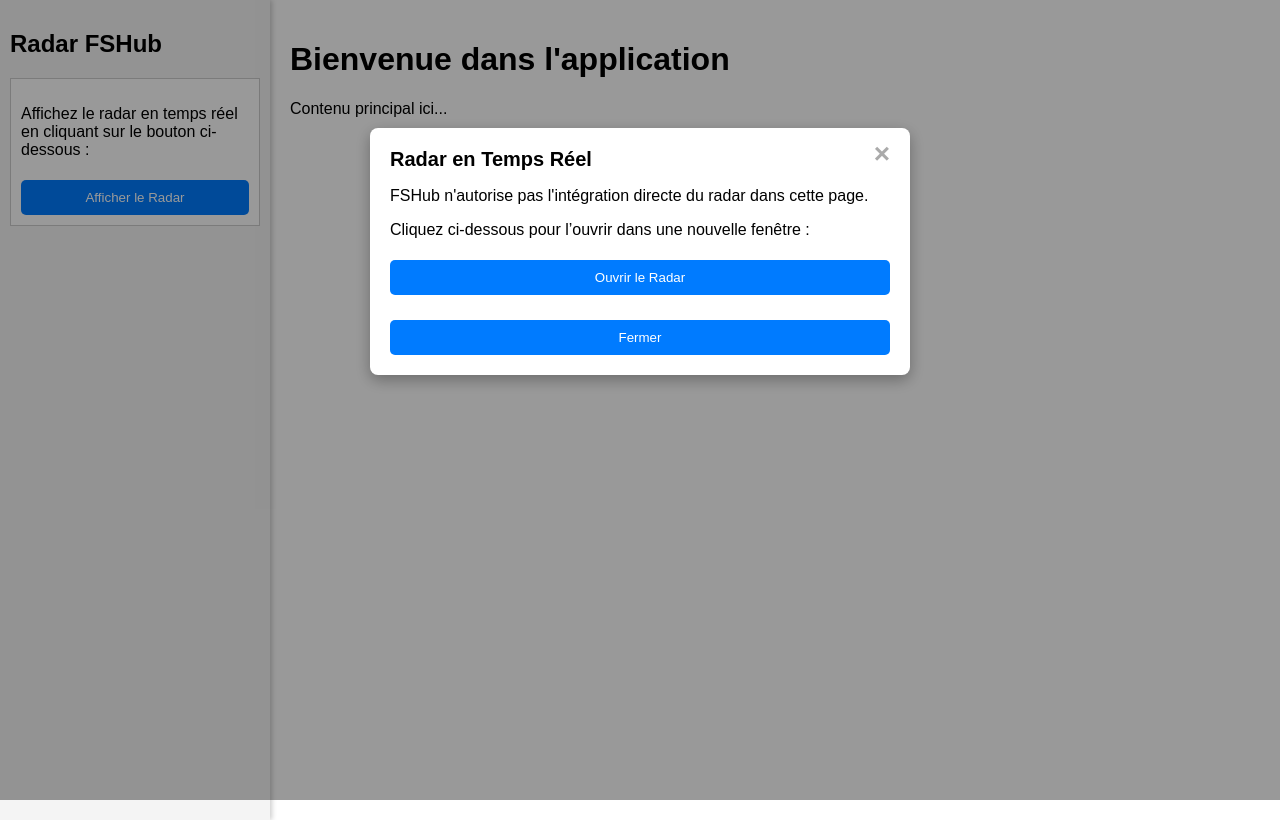
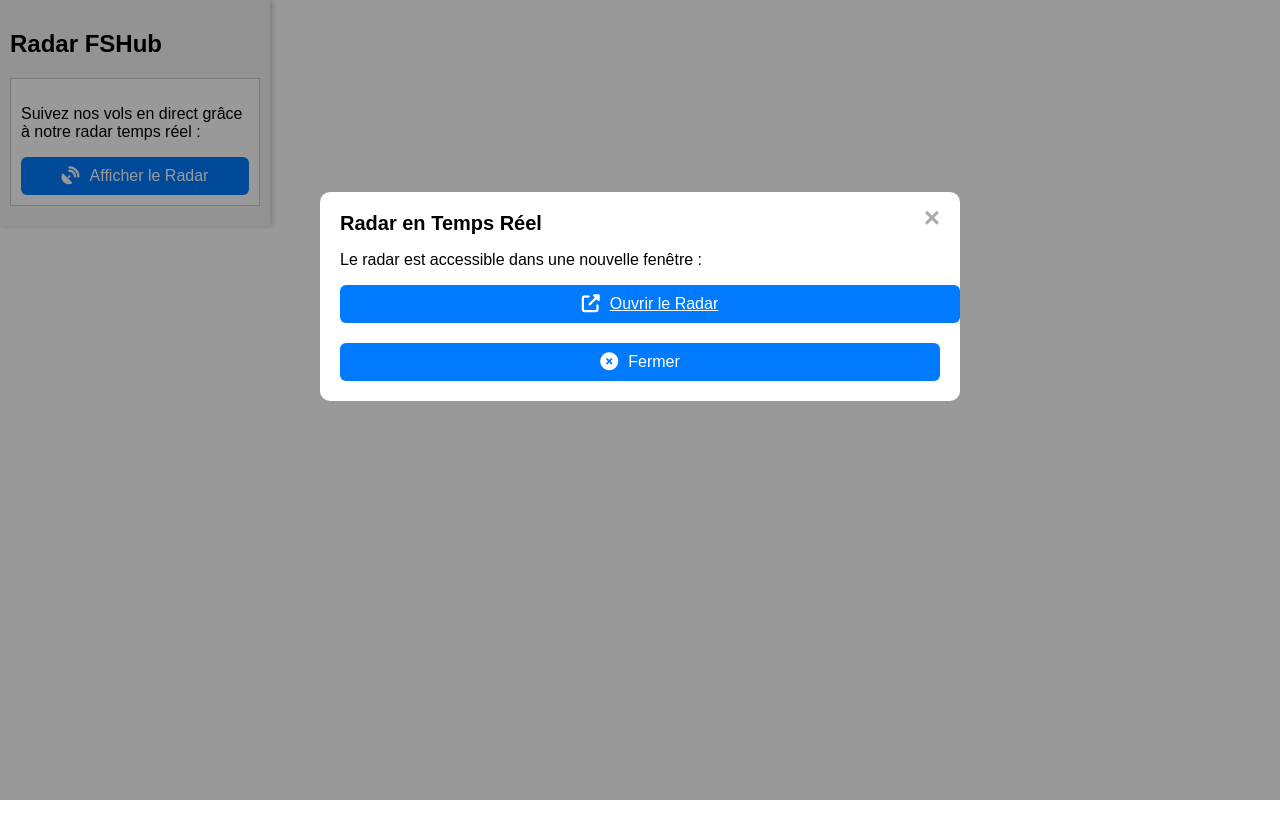
Before and after one commit to D1git4l/map-test, a plain HTML site: page index.html in a window 1280 px wide. Both pictures are taken after a click on the button "Afficher le Radar". Drawn offline with Linux system fonts and the light colour scheme.

Commit message:
Update index.html

```diff
--- a/index.html
+++ b/index.html
@@ -1,9 +1,11 @@
 <!DOCTYPE html>
 <html lang="fr">
 <head>
-  <meta charset="UTF-8" />
-  <meta name="viewport" content="width=device-width, initial-scale=1.0"/>
+  <meta charset="UTF-8">
+  <meta name="viewport" content="width=device-width, initial-scale=1.0">
   <title>Radar en Temps Réel</title>
+  <!-- Font Awesome pour les icônes -->
+  <script src="https://kit.fontawesome.com/a076d05399.js" crossorigin="anonymous"></script>
   <style>
     body {
       font-family: Arial, sans-serif;
@@ -11,20 +13,22 @@
       padding: 0;
       display: flex;
     }
+
     #sidebar {
       width: 250px;
       background: #f4f4f4;
       padding: 10px;
       box-shadow: 2px 0 5px rgba(0, 0, 0, 0.2);
       overflow-y: auto;
-      height: 100vh;
     }
+
     .info-box {
       margin-bottom: 10px;
       padding: 10px;
       background: white;
       border: 1px solid #ccc;
     }
+
     .toggle-button {
       background: #007BFF;
       color: white;
@@ -33,8 +37,18 @@
       cursor: pointer;
       width: 100%;
       margin-top: 5px;
-      border-radius: 5px;
+      font-size: 16px;
+      display: flex;
+      align-items: center;
+      justify-content: center;
+      gap: 10px;
+      border-radius: 6px;
     }
+
+    .toggle-button i {
+      font-size: 18px;
+    }
+
     .toggle-button:hover {
       background: #0056b3;
     }
@@ -42,7 +56,7 @@
     .modal {
       display: none;
       position: fixed;
-      z-index: 999;
+      z-index: 1;
       left: 0;
       top: 0;
       width: 100%;
@@ -53,13 +67,12 @@
 
     .modal-content {
       background-color: #fff;
-      margin: 10% auto;
+      margin: 15% auto;
       padding: 20px;
       width: 80%;
-      max-width: 500px;
-      border-radius: 8px;
+      max-width: 600px;
       position: relative;
-      box-shadow: 0 5px 15px rgba(0,0,0,0.3);
+      border-radius: 10px;
     }
 
     .modal-header {
@@ -88,28 +101,26 @@
       text-decoration: none;
       cursor: pointer;
     }
-
-    #content {
-      flex-grow: 1;
-      padding: 20px;
-    }
   </style>
 </head>
 <body>
   <div id="sidebar">
     <h2>Radar FSHub</h2>
     <div class="info-box">
-      <p>Affichez le radar en temps réel en cliquant sur le bouton ci-dessous :</p>
-      <button id="showRadarButton" class="toggle-button">Afficher le Radar</button>
+      <p>Suivez nos vols en direct grâce à notre radar temps réel :</p>
+      <!-- Bouton avec icône radar -->
+      <button id="showRadarButton" class="toggle-button">
+        <i class="fas fa-satellite-dish"></i> Afficher le Radar
+      </button>
     </div>
   </div>
 
-  <div id="content">
-    <h1>Bienvenue dans l'application</h1>
-    <p>Contenu principal ici...</p>
+  <!-- Contenu principal -->
+  <div id="content" style="flex-grow: 1; padding: 20px;">
+    <!-- Tu peux mettre ici des infos sur les vols, pilotes, météo, etc. -->
   </div>
 
-  <!-- Fenêtre modale -->
+  <!-- Modale -->
   <div id="myModal" class="modal">
     <div class="modal-content">
       <div class="modal-header">
@@ -117,12 +128,15 @@
         <span class="close">&times;</span>
       </div>
       <div class="modal-body">
-        <p>FSHub n'autorise pas l'intégration directe du radar dans cette page.</p>
-        <p>Cliquez ci-dessous pour l’ouvrir dans une nouvelle fenêtre :</p>
-        <button onclick="openRadar()" class="toggle-button">Ouvrir le Radar</button>
+        <p>Le radar est accessible dans une nouvelle fenêtre :</p>
+        <a href="https://fshub.io/airline/AZH/radar" target="_blank" class="toggle-button">
+          <i class="fas fa-external-link-alt"></i> Ouvrir le Radar
+        </a>
       </div>
       <div class="modal-footer">
-        <button id="closeModalButton" class="toggle-button">Fermer</button>
+        <button id="closeModalButton" class="toggle-button">
+          <i class="fas fa-times-circle"></i> Fermer
+        </button>
       </div>
     </div>
   </div>
@@ -141,19 +155,11 @@
       modal.style.display = "none";
     }
 
-    function openRadar() {
-      window.open(
-        'https://fshub.io/airline/AZH/radar',
-        '_blank',
-        'width=1200,height=800,noopener,noreferrer'
-      );
-    }
-
     showRadarButton.addEventListener('click', openRadarModal);
     closeModalButton.addEventListener('click', closeRadarModal);
     closeModalSpan.addEventListener('click', closeRadarModal);
 
-    window.addEventListener('click', function (event) {
+    window.addEventListener('click', function(event) {
       if (event.target === modal) {
         closeRadarModal();
       }
```
